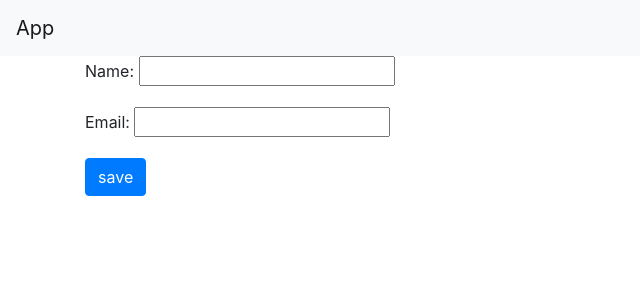
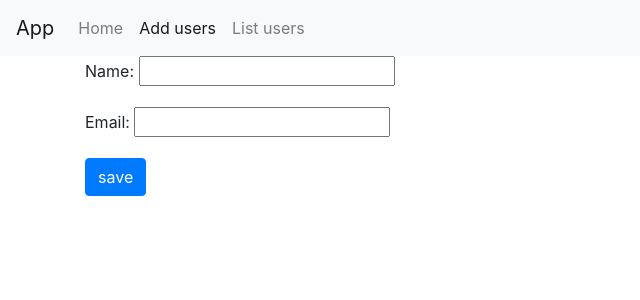
Before and after one commit to Faadabu/Pyprofile, a Django app: page /add/ in a window 1280 px wide. Shown: the top 300 px of the page, without its empty margins (0-640 px from the left). Run offline with Django 3.2, Linux system fonts and the light colour scheme; some libraries are stand-ins or nearby versions.

Commit message:
added template files

```diff
--- a/pyprofile/profiles/templates/add.html
+++ b/pyprofile/profiles/templates/add.html
@@ -1,4 +1,8 @@
 {% extends 'base.html' %}
+
+{% block add %}
+ active
+{% endblock %}
 
 {% block content %}
     <form method="POST" action=".">{% csrf_token %}
--- a/pyprofile/profiles/templates/index.html
+++ b/pyprofile/profiles/templates/index.html
@@ -1,6 +1,8 @@
 {% extends 'base.html' %}
 
-
+{% block home %}
+    active
+{% endblock %}
 
 {% block content %}
     <h3>Home page</h3>
--- a/pyprofile/profiles/templates/list.html
+++ b/pyprofile/profiles/templates/list.html
@@ -1,6 +1,8 @@
 {% extends 'base.html' %}
 
-
+{% block list %}
+ active
+{% endblock %}
 
 {% block content %}
     <h3>Profiles</h3>
--- a/pyprofile/templates/base.html
+++ b/pyprofile/templates/base.html
@@ -11,8 +11,24 @@
     <title> Pyprofile </title>
   </head>
   <body>
-    <nav class="navbar navbar-light bg-light">
+    <nav class="navbar navbar-expand-lg navbar-light bg-light">
       <a class="navbar-brand" href="#">App</a>
+      <button class="navbar-toggler" type="button" data-toggle="collapse" data-target="#navbarNav" aria-controls="navbarNav" aria-expanded="false" aria-label="Toggle navigation">
+        <span class="navbar-toggler-icon"></span>
+      </button>
+      <div class="collapse navbar-collapse" id="navbarNav">
+        <ul class="navbar-nav">
+          <li class="nav-item {% block home %} {% endblock %}">
+            <a class="nav-link" href="/">Home </a>
+          </li>
+          <li class="nav-item {% block add %} {% endblock %}">
+            <a class="nav-link" href="/addls">Add users </a>
+          </li>
+          <li class="nav-item {% block list %} {% endblock %}">
+            <a class="nav-link" href="/list">List users </a>
+          </li>
+        </ul>
+      </div>
     </nav>
     <div class="container">
         {% block content %}
```
